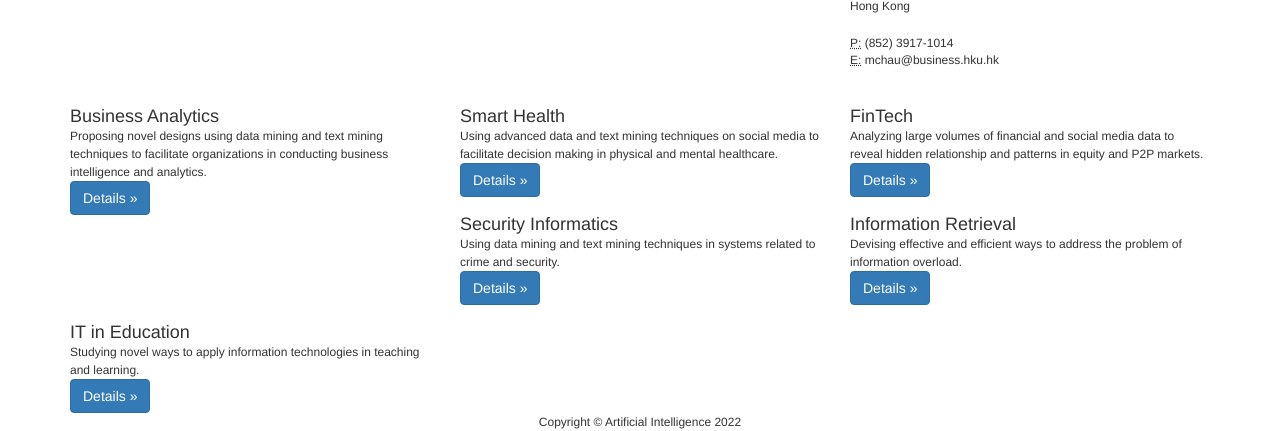
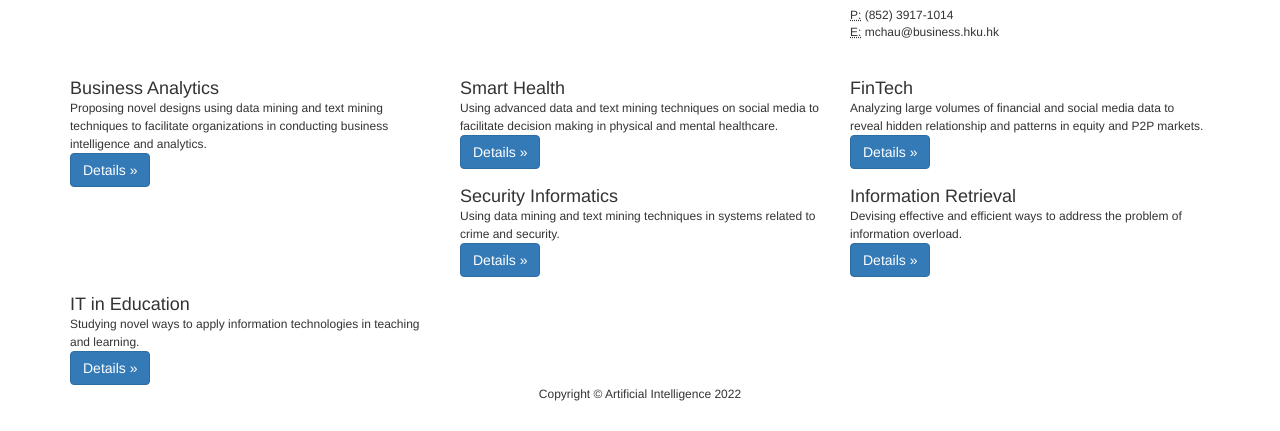
Before and after one commit to mojiawei1203/ketizu, a plain HTML site: page index.html in a window 1280 px wide. Shown: the part 417-848 px from the top of the page. After the commit the page ends 820 px from the top, so only its background shows below. Drawn offline with Linux system fonts and the light colour scheme.

Commit message:
Update HKUCSS.css

```diff
--- a/src/css/HKUCSS.css
+++ b/src/css/HKUCSS.css
@@ -20,7 +20,7 @@ header {
 
 @media (min-width: 992px) {
     body {
-        padding-top: 56px;
+        padding-top: 28px;
     }
 }
 
```
